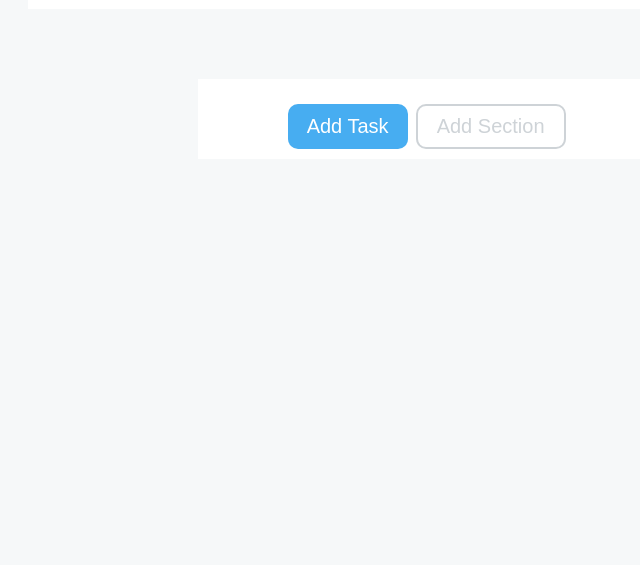
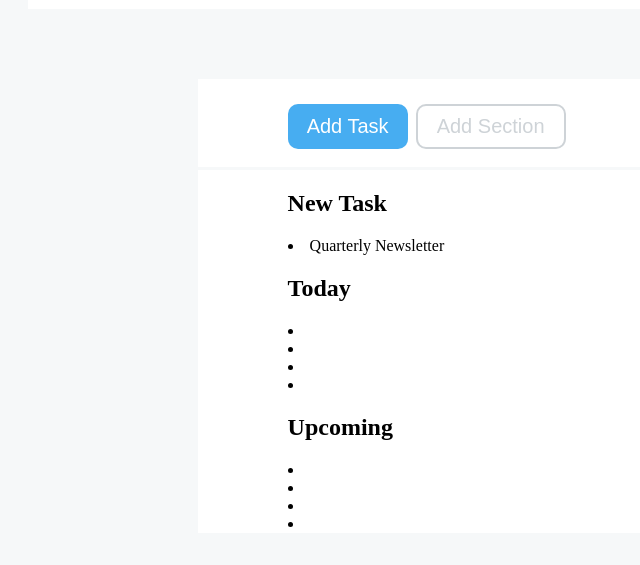
Before and after one commit to gianlucapinna99/html-css-toboolist, a plain HTML site: page index.html in a window 1280 px wide. Shown: the part 111-676 px from the top of the page, without its empty margins (0-640 px from the left). Drawn offline with Linux system fonts and the light colour scheme; a web font is replaced by a local one.

Commit message:
Font added

```diff
--- a/CSS/style.css
+++ b/CSS/style.css
@@ -50,3 +50,13 @@ nav{
     border-style: solid;
     margin-left: 4px;
 }
+
+hr{
+    height:3px;
+    background-color:#f6f8f9 ;
+    border: none;
+}
+
+section{
+    margin-left: 90px;
+}
--- a/index.html
+++ b/index.html
@@ -5,6 +5,9 @@
     <meta http-equiv="X-UA-Compatible" content="IE=edge">
     <meta name="viewport" content="width=device-width, initial-scale=1.0">
     <title>Toobolist</title>
+    <link rel="preconnect" href="https://fonts.googleapis.com">
+    <link rel="preconnect" href="https://fonts.gstatic.com" crossorigin>
+    <link href="https://fonts.googleapis.com/css2?family=Sofia+Sans:wght@600&display=swap" rel="stylesheet">
     <link rel="stylesheet" href="CSS/style.css">
 </head>
 <body>
@@ -17,19 +20,41 @@
         <nav>
             <button class="first-button button">Add Task</button>
             <button class="second-button button">Add Section</button>
+            <hr>
         </nav>
         <!-- Navigation bar ending -->
 
         <!-- Section New Task -->
-        <section></section>
+        <section>
+            <h2>New Task</h2>
+            <dl>
+                <li>Quarterly Newsletter</li>
+            </dl>
+        </section>
         <!-- Ending Section New Task -->
 
         <!-- Section Today -->
-        <section></section>
+        <section>
+            <h2>Today</h2>
+            <dl>
+                <li></li>
+                <li></li>
+                <li></li>
+                <li></li>
+            </dl>
+        </section>
         <!-- Ending section Today -->
 
         <!-- Section Upcoming -->
-        <section></section>
+        <section>
+            <h2>Upcoming</h2>
+            <dl>
+                <li></li>
+                <li></li>
+                <li></li>
+                <li></li>
+            </dl>
+        </section>
         <!-- Ending Section Upcoming -->
     </main>
 
```
